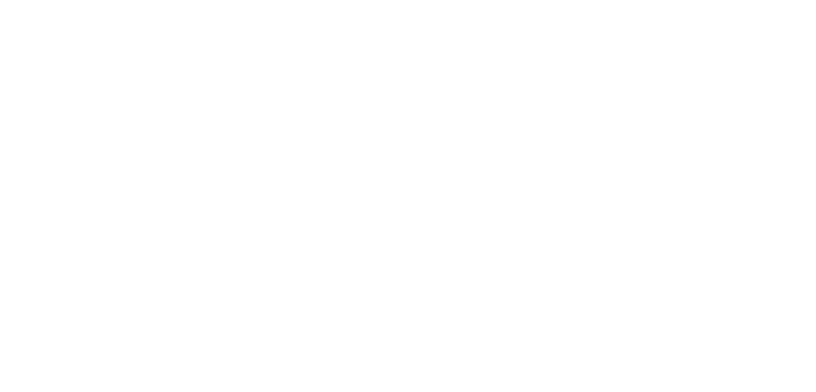
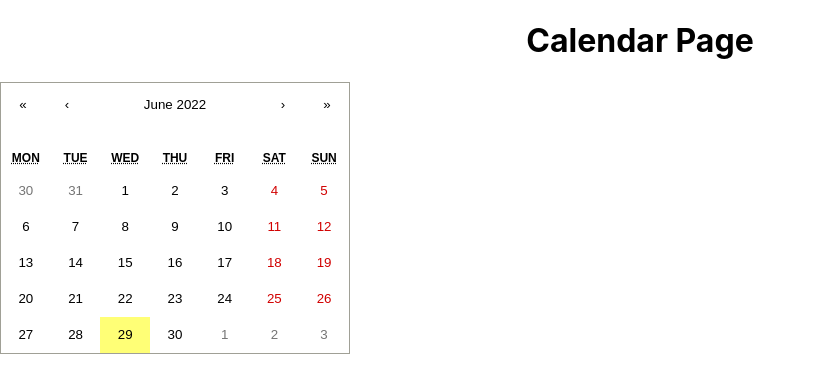
Before and after one commit to juliamachin/tracker-client, a React (Create React App) app: page /mycalendar in a window 1280 px wide. Before the commit this address had no page. Shown: the top 392 px of the page, without its empty margins (0-816 px from the left). Built offline with nearby package versions, Linux system fonts and the light colour scheme.

Commit message:
imported react-calendar to MyCalendar component and imported css

```diff
--- a/package.json
+++ b/package.json
@@ -10,10 +10,10 @@
     "@testing-library/react": "^13.3.0",
     "@testing-library/user-event": "^13.5.0",
     "axios": "^0.27.2",
-    "cors": "^2.8.5",
     "dayjs": "^1.11.3",
     "jwt-decode": "^3.1.2",
     "react": "^18.2.0",
+    "react-calendar": "^3.7.0",
     "react-dom": "^18.2.0",
     "react-router-dom": "^6.3.0",
     "react-scripts": "5.0.1",
--- a/src/App.js
+++ b/src/App.js
@@ -2,7 +2,7 @@ import "./App.css";
 import { Routes, Route } from "react-router-dom";
 import UserLogin from "./Components/UserLogin/UserLogin";
 import CreateUser from "./Components/CreateUser/CreateUser";
-import Calendar from "./Components/Calendar/Calendar";
+import MyCalendar from "./Components/MyCalendar/MyCalendar";
 
 function App() {
   return (
@@ -10,7 +10,7 @@ function App() {
       <Routes>
         <Route path="/login" element={<UserLogin />} />
         <Route path="/newuser" element={<CreateUser />} />
-        <Route path="/calendar" element={<Calendar />} />
+        <Route path="/mycalendar" element={<MyCalendar />} />
       </Routes>
     </div>
   );
--- a/src/Components/Calendar/Calendar.js
+++ /dev/null
@@ -1,9 +0,0 @@
-
-
-const Calendar = () => {
-return (
-    <h1>Calendar page</h1>
-)
-}
-
-export default Calendar
--- a/src/Components/CreateUser/CreateUser.css
+++ b/src/Components/CreateUser/CreateUser.css
@@ -0,0 +1,44 @@
+.offscreen {
+    position: absolute;
+    left: -9999px;
+}
+
+.instructions {
+    font-size: 0.75rem;
+    border-radius: 0.5rem;
+    background: #000;
+    color: #fff;
+    padding: 0.25rem;
+    position: relative;
+    bottom: -10px;
+}
+
+.instructions > svg {
+    margin-right: 0.25rem;
+}
+
+.hide {
+    display: none;
+}
+
+.invalid {
+    color: red;
+    margin-left: 0.25rem;
+}
+
+.valid {
+    color: limegreen;
+    margin-left: 0.25rem;
+}
+
+.errormsg {
+    background-color: lightpink;
+    color: firebrick;
+    font-weight: bold;
+    padding: 0.5rem;
+    margin-bottom: 0.5rem;
+}
+
+.line {
+    display: inline-block;
+}
--- /dev/null
+++ b/src/Components/MyCalendar/MyCalendar.css
@@ -0,0 +1,117 @@
+.react-calendar {
+    width: 350px;
+    max-width: 100%;
+    background: white;
+    border: 1px solid #a0a096;
+    font-family: Arial, Helvetica, sans-serif;
+    line-height: 1.125em;
+  }
+  .react-calendar--doubleView {
+    width: 700px;
+  }
+  .react-calendar--doubleView .react-calendar__viewContainer {
+    display: flex;
+    margin: -0.5em;
+  }
+  .react-calendar--doubleView .react-calendar__viewContainer > * {
+    width: 50%;
+    margin: 0.5em;
+  }
+  .react-calendar,
+  .react-calendar *,
+  .react-calendar *:before,
+  .react-calendar *:after {
+    -moz-box-sizing: border-box;
+    -webkit-box-sizing: border-box;
+    box-sizing: border-box;
+  }
+  .react-calendar button {
+    margin: 0;
+    border: 0;
+    outline: none;
+  }
+  .react-calendar button:enabled:hover {
+    cursor: pointer;
+  }
+  .react-calendar__navigation {
+    display: flex;
+    height: 44px;
+    margin-bottom: 1em;
+  }
+  .react-calendar__navigation button {
+    min-width: 44px;
+    background: none;
+  }
+  .react-calendar__navigation button:disabled {
+    background-color: #f0f0f0;
+  }
+  .react-calendar__navigation button:enabled:hover,
+  .react-calendar__navigation button:enabled:focus {
+    background-color: #e6e6e6;
+  }
+  .react-calendar__month-view__weekdays {
+    text-align: center;
+    text-transform: uppercase;
+    font-weight: bold;
+    font-size: 0.75em;
+  }
+  .react-calendar__month-view__weekdays__weekday {
+    padding: 0.5em;
+  }
+  .react-calendar__month-view__weekNumbers .react-calendar__tile {
+    display: flex;
+    align-items: center;
+    justify-content: center;
+    font-size: 0.75em;
+    font-weight: bold;
+  }
+  .react-calendar__month-view__days__day--weekend {
+    color: #d10000;
+  }
+  .react-calendar__month-view__days__day--neighboringMonth {
+    color: #757575;
+  }
+  .react-calendar__year-view .react-calendar__tile,
+  .react-calendar__decade-view .react-calendar__tile,
+  .react-calendar__century-view .react-calendar__tile {
+    padding: 2em 0.5em;
+  }
+  .react-calendar__tile {
+    max-width: 100%;
+    padding: 10px 6.6667px;
+    background: none;
+    text-align: center;
+    line-height: 16px;
+  }
+  .react-calendar__tile:disabled {
+    background-color: #f0f0f0;
+  }
+  .react-calendar__tile:enabled:hover,
+  .react-calendar__tile:enabled:focus {
+    background-color: #e6e6e6;
+  }
+  .react-calendar__tile--now {
+    background: #ffff76;
+  }
+  .react-calendar__tile--now:enabled:hover,
+  .react-calendar__tile--now:enabled:focus {
+    background: #ffffa9;
+  }
+  .react-calendar__tile--hasActive {
+    background: #76baff;
+  }
+  .react-calendar__tile--hasActive:enabled:hover,
+  .react-calendar__tile--hasActive:enabled:focus {
+    background: #a9d4ff;
+  }
+  .react-calendar__tile--active {
+    background: #006edc;
+    color: white;
+  }
+  .react-calendar__tile--active:enabled:hover,
+  .react-calendar__tile--active:enabled:focus {
+    background: #1087ff;
+  }
+  .react-calendar--selectRange .react-calendar__tile--hover {
+    background-color: #e6e6e6;
+  }
--- /dev/null
+++ b/src/Components/MyCalendar/MyCalendar.js
@@ -0,0 +1,17 @@
+import "./MyCalendar.css";
+import { useState } from "react";
+import Calendar from "react-calendar";
+
+const MyCalendar = () => {
+  const [date, setDate] = useState();
+  return (
+    <div className="calender">
+      <h1>Calendar Page</h1>
+      <div>
+        <Calendar onChange={setDate} value={date} />
+      </div>
+    </div>
+  );
+};
+
+export default MyCalendar;
```
Also changed, not shown: 1 other file (tests, documents, lock files or other folders).
